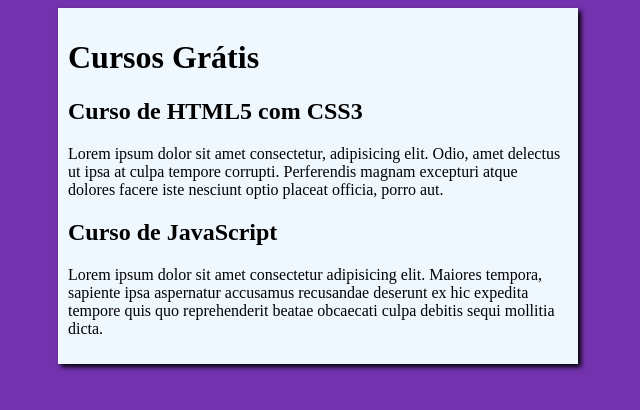
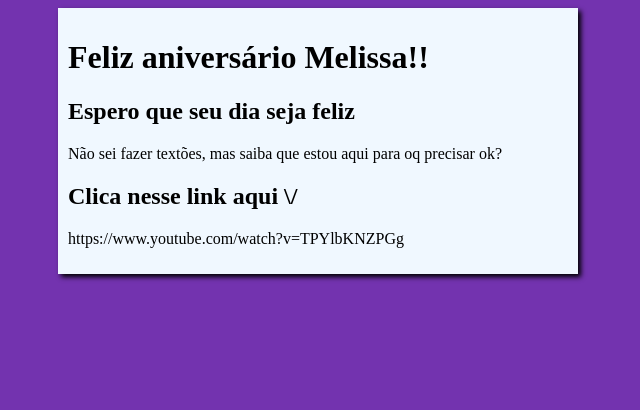
Before and after one commit to Giltinext/projeto-site, a plain HTML site: page index.html in a window 1280 px wide. Shown: the whole page, without its empty margins (322-962 px from the left). Drawn offline with Linux system fonts and the light colour scheme.

Commit message:
Update index.html

```diff
--- a/index.html
+++ b/index.html
@@ -4,21 +4,21 @@
     <meta charset="UTF-8">
     <meta http-equiv="X-UA-Compatible" content="IE=edge">
     <meta name="viewport" content="width=device-width, initial-scale=1.0">
-    <title>Título do site</title>
+    <title>03/06/2023</title>
     <link rel="stylesheet" href="estilos/style.css">
 </head>
 <body>
     <main>
         <header>
-            <h1>Cursos Grátis</h1>
+            <h1>Feliz aniversário Melissa!!</h1>
         </header>
         <article>
-            <h2>Curso de HTML5 com CSS3</h2>
-            <p>Lorem ipsum dolor sit amet consectetur, adipisicing elit. Odio, amet delectus ut ipsa at culpa tempore corrupti. Perferendis magnam excepturi atque dolores facere iste nesciunt optio placeat officia, porro aut.</p>
+            <h2>Espero que seu dia seja feliz</h2>
+            <p>Não sei fazer textões, mas saiba que estou aqui para oq precisar ok?</p>
         </article>
         <article>
-            <h2>Curso de JavaScript</h2>
-            <p>Lorem ipsum dolor sit amet consectetur adipisicing elit. Maiores tempora, sapiente ipsa aspernatur accusamus recusandae deserunt ex hic expedita tempore quis quo reprehenderit beatae obcaecati culpa debitis sequi mollitia dicta.</p>
+            <h2>Clica nesse link aqui \/</h2>
+            <p>https://www.youtube.com/watch?v=TPYlbKNZPGg</p>
         </article>
     </main>
 </body>
```
